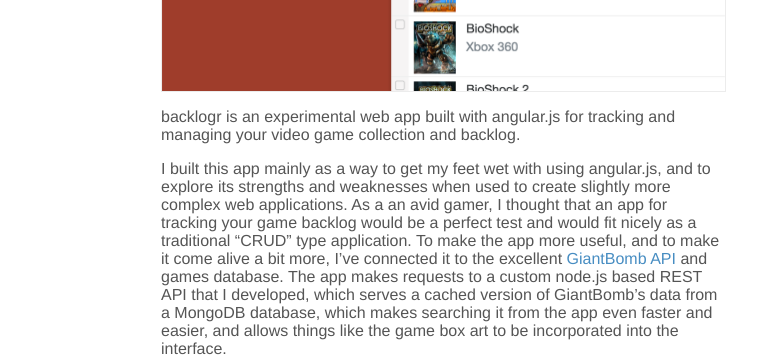
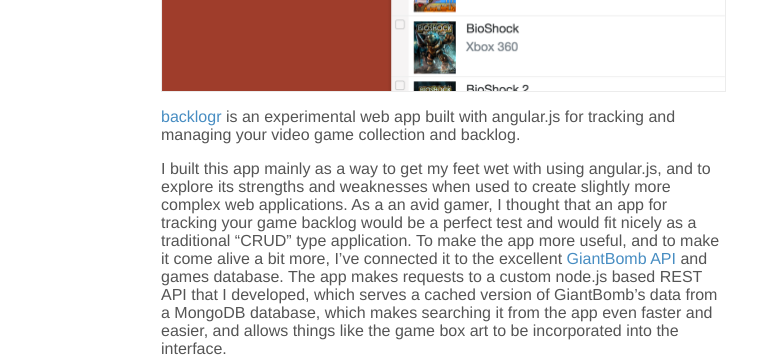
Before and after one commit to billdami/billdami.github.io, a Jekyll site: the page built from work/_posts/2016-05-02-backlogr.md, in a window 1280 px wide. Shown: the part 529-886 px from the top of the page, without its empty margins (264-1021 px from the left). Built offline with Jekyll 4.4.1, drawn with Linux system fonts in a browser that asks for light colours; some of the changed lines change nothing that is shown.

Commit message:
added extra link to demo page

```diff
--- a/work/_posts/2016-05-02-backlogr.md
+++ b/work/_posts/2016-05-02-backlogr.md
@@ -10,7 +10,7 @@
 
 <img src="/img/backlogr-hero.png" class="post-hero-img" />
 
-backlogr is an experimental web app built with angular.js for tracking and managing your video game collection and backlog.
+[backlogr](http://billdami.com/backlogr-angular/) is an experimental web app built with angular.js for tracking and managing your video game collection and backlog.
 
 I built this app mainly as a way to get my feet wet with using angular.js, and to explore its strengths and weaknesses when used to create slightly more complex web applications. As a an avid gamer, I thought that an app for tracking your game backlog would be a perfect test and would fit nicely as a traditional "CRUD" type application. To make the app more useful, and to make it come alive a bit more, I've connected it to the excellent [GiantBomb API](http://www.giantbomb.com/api/) and games database. The app makes requests to a custom node.js based REST API that I developed, which serves a cached version of GiantBomb's data from a MongoDB database, which makes searching it from the app even faster and easier, and allows things like the game box art to be incorporated into the interface.
 
```
